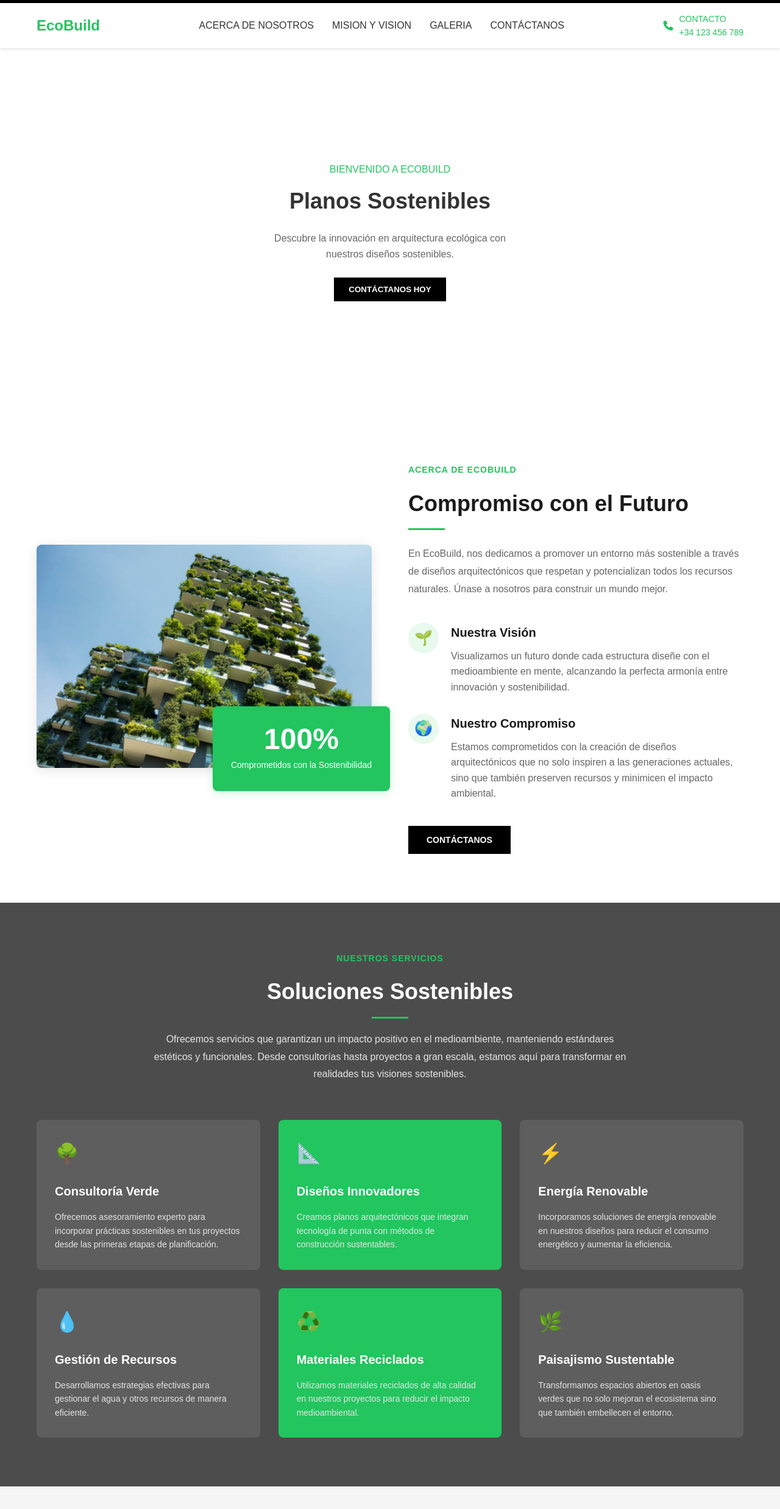
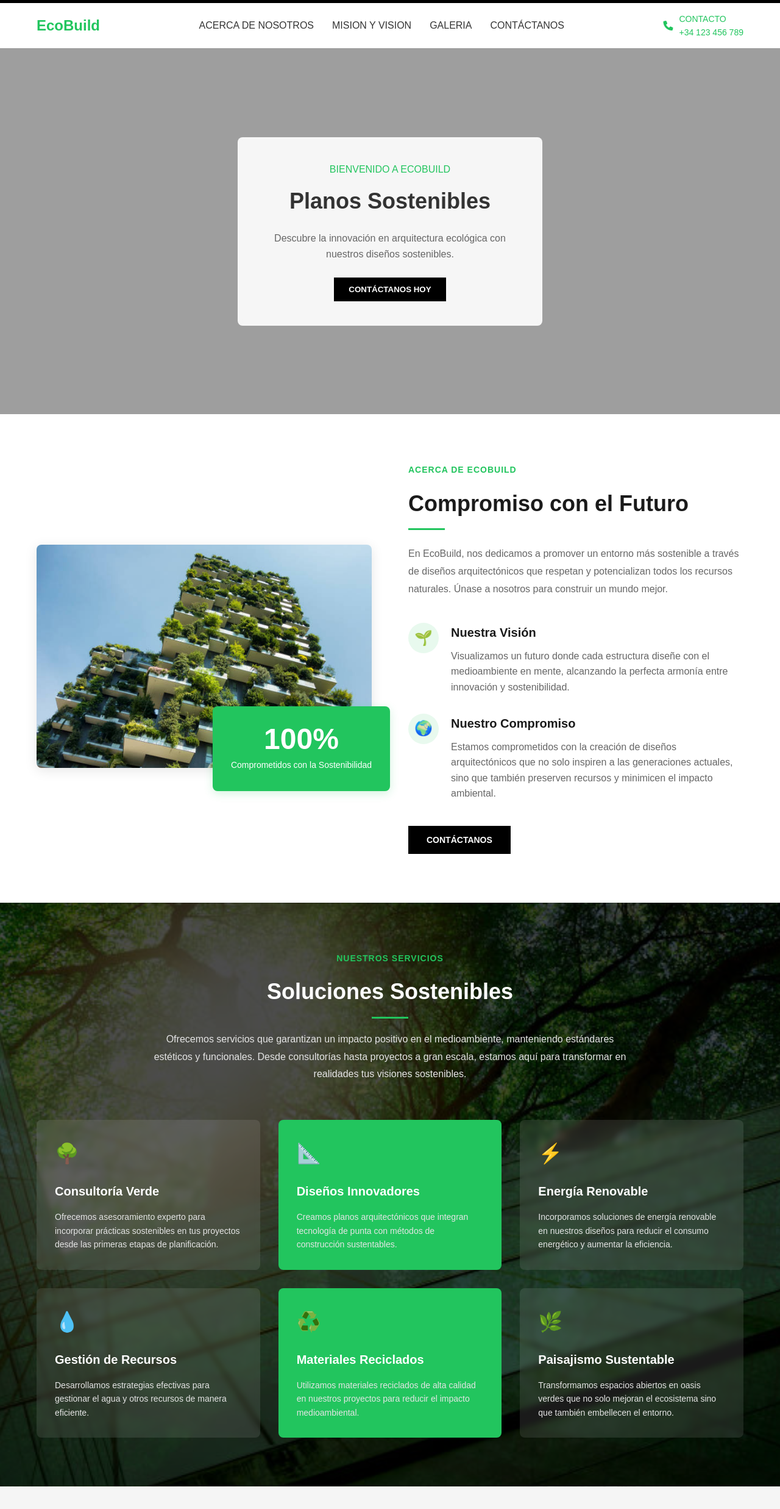
Before and after one commit to Sam23251985/EcoBuild, a plain HTML site: page index.html in a window 1280 px wide. Shown: the part 37-2511 px from the top of the page at 61% size. Drawn offline with nearby package versions, Linux system fonts and the light colour scheme; the site is published under a folder, as on GitHub Pages, so addresses that start at the root find nothing.

Commit message:
Se arreglo la visualizacion de las imagenes

```diff
--- a/styles.css
+++ b/styles.css
@@ -106,7 +106,7 @@ body {
 /* Hero Section */
 .hero {
     height: 600px;
-    background: url('/imagenes/fondo\ index.jpg');
+    background: url('imagenes/fondo index.jpg');
     background-size: cover;
     background-position: center;
     display: flex;
@@ -398,7 +398,7 @@ h5.text-success {
 /* Services Section */
 .services {
     padding: 80px 0;
-    background-image: linear-gradient(rgba(0, 0, 0, 0.7), rgba(0, 0, 0, 0.7)), url('/imagenes/fondo\ index\ 2.jpg');
+    background-image: linear-gradient(rgba(0, 0, 0, 0.7), rgba(0, 0, 0, 0.7)), url('./imagenes/fondo index 2.jpg');
     background-size: cover;
     background-position: center;
     background-attachment: fixed;
@@ -536,7 +536,7 @@ h5.text-success {
 
 /* Estilos para la caja de información de contacto */
 .contact-info {
-    background-image: linear-gradient(rgba(0, 0, 0, 0.7), rgba(0, 0, 0, 0.7)), url('/imagenes/contacto2.jpg');
+    background-image: linear-gradient(rgba(0, 0, 0, 0.7), rgba(0, 0, 0, 0.7)), url('./imagenes/contacto2.jpg');
     background-color: #333;
     color: white;
     padding: 30px;
```
